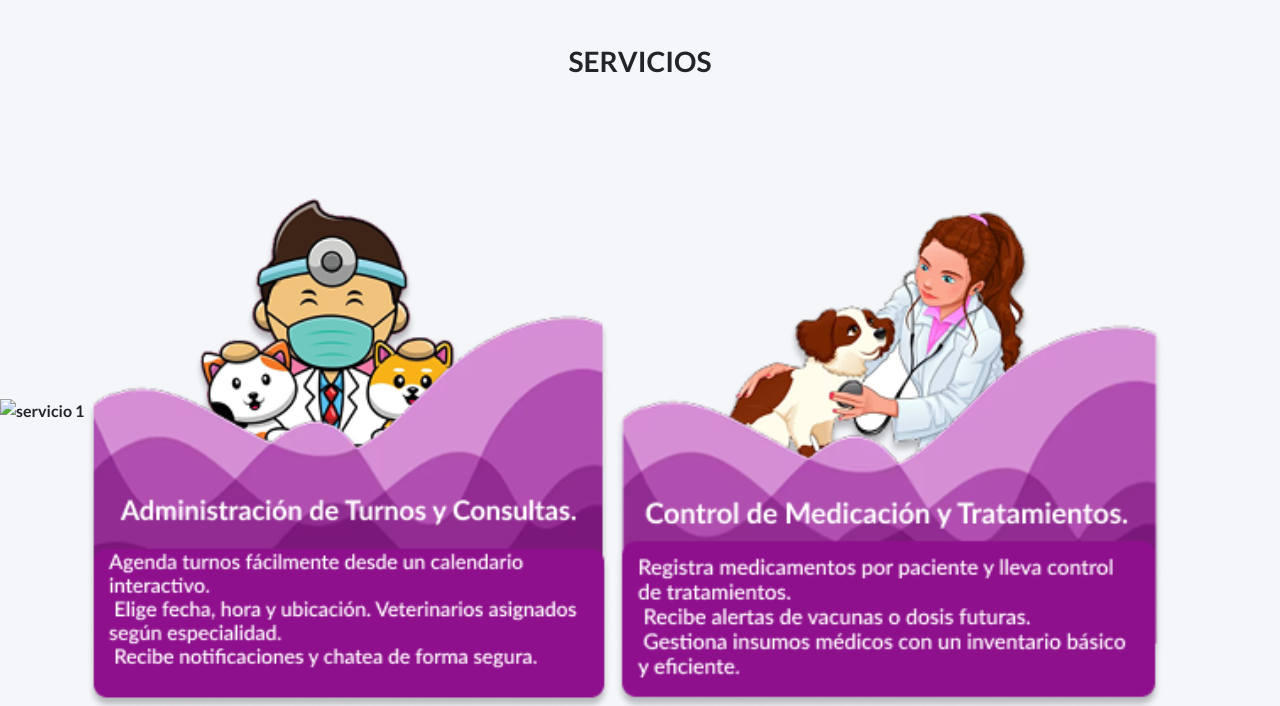
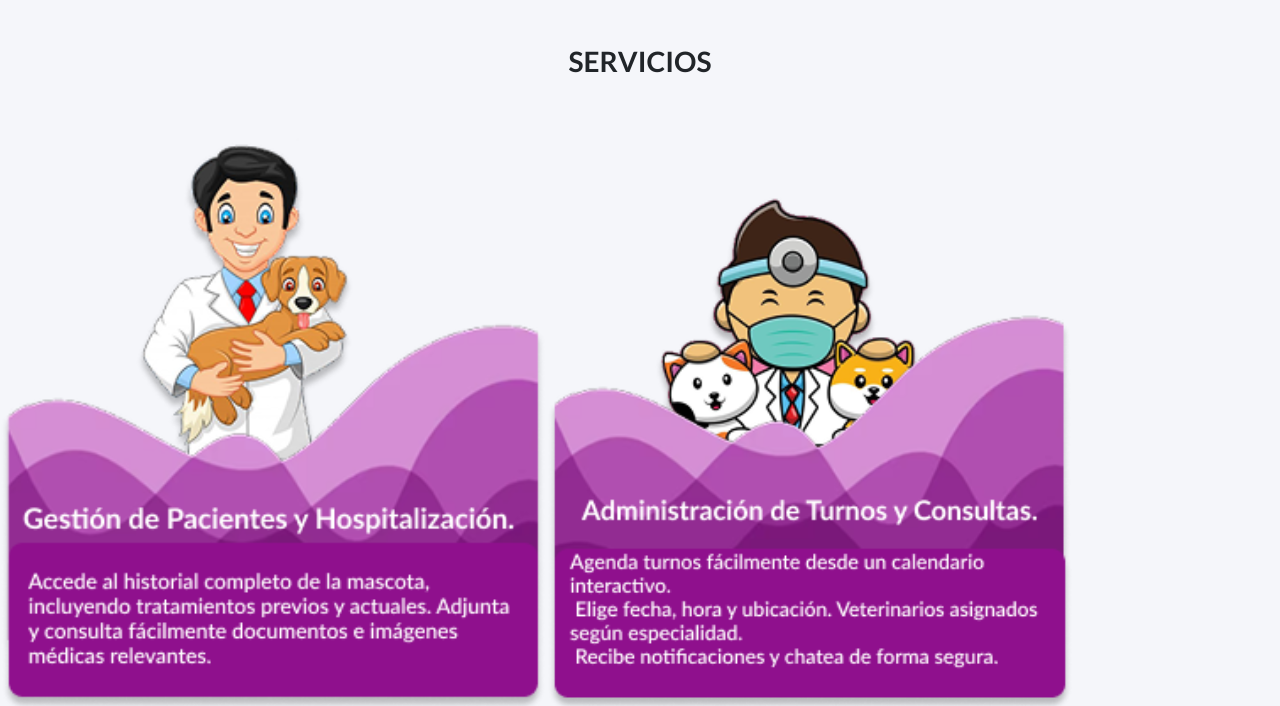
Before and after one commit to jonapadin/TrabajoFinalDeCursoFIP, a website built with Vite: page pages/servicios.html in a window 1280 px wide. Shown: the part 94-800 px from the top of the page. Built offline with nearby package versions, Linux system fonts and the light colour scheme.

Commit message:
página de servicios Modificando img

```diff
--- a/pages/servicios.html
+++ b/pages/servicios.html
@@ -47,8 +47,8 @@
 
     <section class="contenedor-servicios">
   <h3 class="text-center pt-5 pb-4 lato-bold uppercase">SERVICIOS</h3>
-  <img class="img-servicio" src="./img/Group-10.svg" alt="servicio 1">
-  <img class="img-servicio" src="./img/Group 11(1).png" alt="servicio 2">
+  <img class="img-servicio" src="./img/Group 10.png" alt="servicio1">
+  <img class="img-servicio" src="./img/Group 11.png" alt="servicio 2">
   <img class="img-servicio" src="./img/Group 12.png" alt="servicio 3">
 </section>
       <main>
```
Also changed, not shown: pages/img/Group 10.png (added), pages/img/Group 11.png (renamed from pages/img/Group 11(1).png).
